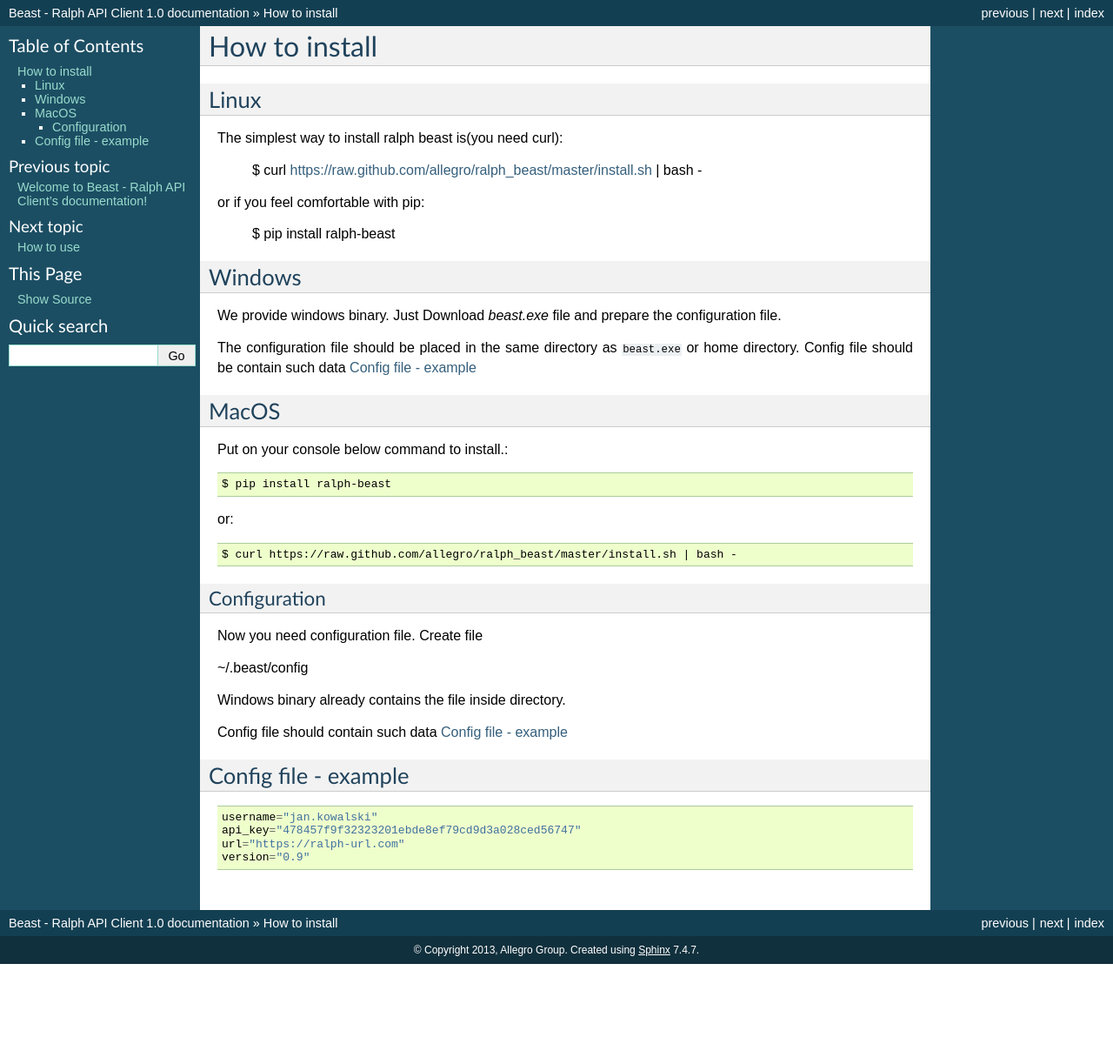
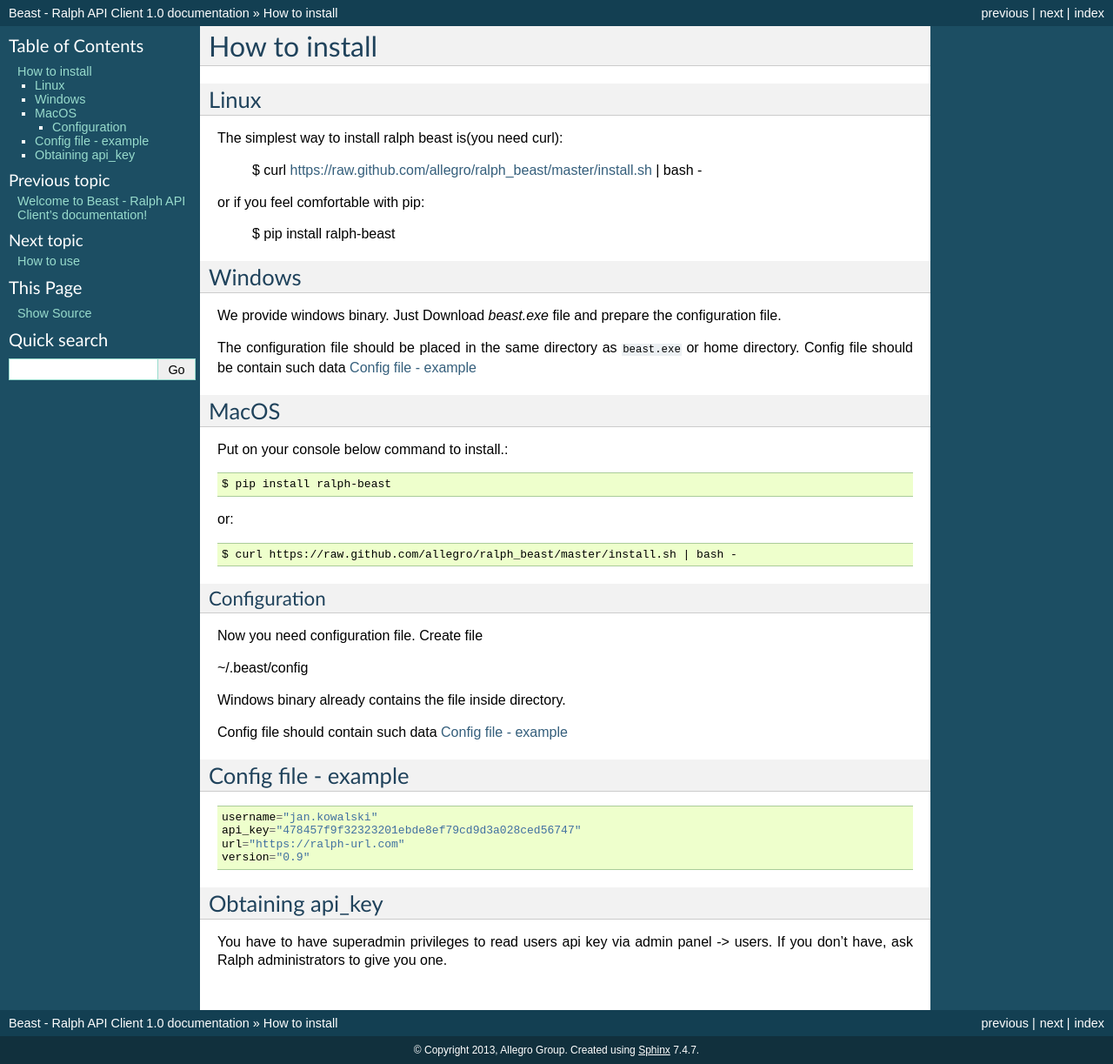
Before and after one commit to allegro/ralph-cli, a Sphinx documentation site: the page built from doc/install.rst, in a window 1280 px wide. Shown: the whole page at 87% size. Built offline with Sphinx 7.4.7, drawn with Linux system fonts in a browser that asks for light colours; before the commit the page ends 1108 px from its top, so only the background shows below that.

Commit message:
Update install.rst

```diff
--- a/doc/install.rst
+++ b/doc/install.rst
@@ -64,3 +64,10 @@
   api_key="478457f9f32323201ebde8ef79cd9d3a028ced56747"
   url="https://ralph-url.com"
   version="0.9"
+
+
+Obtaining api_key
+---------------------
+
+You have to have superadmin privileges to read users api key via admin panel -> users.
+If you don't have, ask Ralph administrators to give you one.
```
